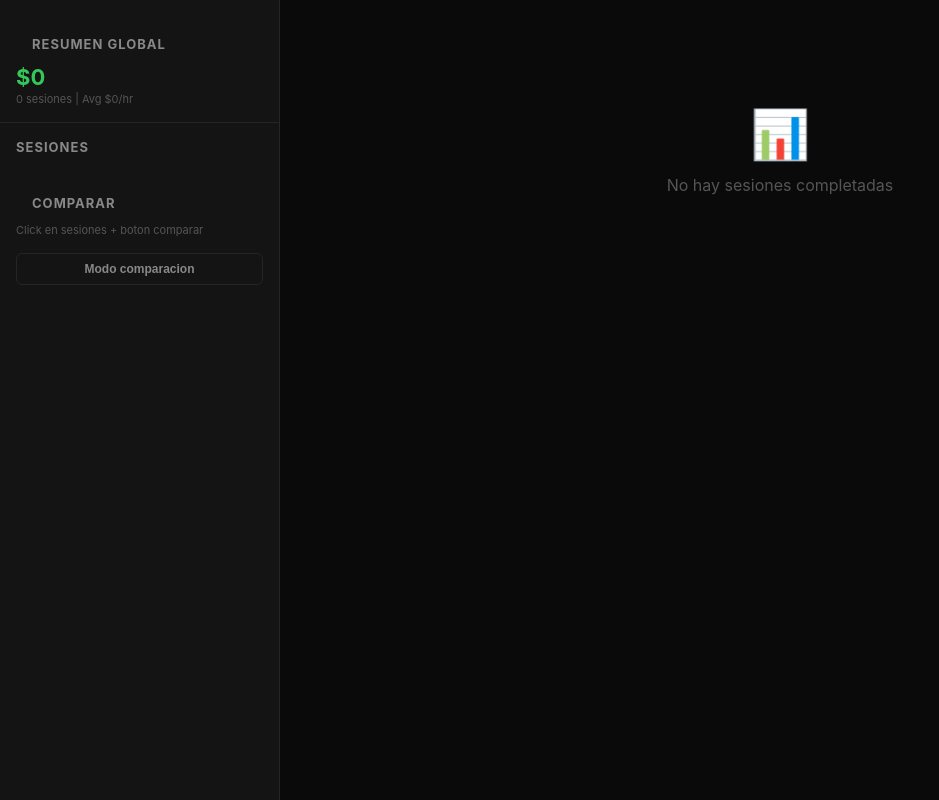
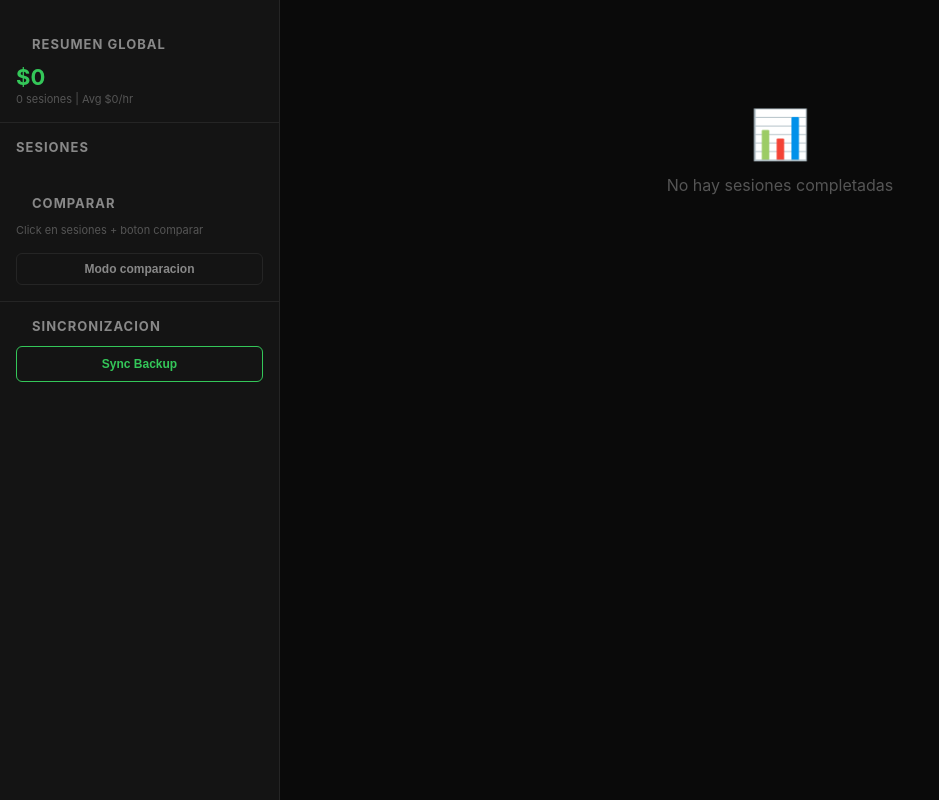
Before and after one commit to andresjosehr/tiktok, a Django app: page /analytics/ in a window 1280 px wide. Shown: the whole page, without its empty margins (0-939 px from the left). Run offline with Django 5.2, Linux system fonts and the light colour scheme; data that the repository does not hold is empty.

Commit message:
feat: endpoint de backup DB comprimido y boton Sync Backup en dashboard
Agrega /backup/ que genera mysqldump gzip, dashboard en / con boton
de sincronizacion, y script para importar en Mac via red local.

Co-Authored-By: Claude Opus 4.6 (1M context) <noreply@anthropic.com>

```diff
--- a/apps/tiktok_events/templates/tiktok_events/dashboard.html
+++ b/apps/tiktok_events/templates/tiktok_events/dashboard.html
@@ -35,6 +35,11 @@
         .compare-btn { width: 100%; padding: 8px; font-size: 12px; font-weight: 600; border: 1px solid var(--border); background: transparent; color: var(--text2); border-radius: 6px; cursor: pointer; margin-top: 8px; }
         .compare-btn:hover { border-color: var(--accent); color: var(--accent); }
         .compare-btn.active { background: var(--accent); color: #fff; border-color: var(--accent); }
+
+        .backup-btn { width: 100%; padding: 10px; font-size: 12px; font-weight: 600; border: 1px solid var(--green); background: transparent; color: var(--green); border-radius: 6px; cursor: pointer; transition: all 0.15s; }
+        .backup-btn:hover { background: var(--green); color: #000; }
+        .backup-btn:disabled { opacity: 0.5; cursor: not-allowed; }
+        .backup-status { font-size: 11px; color: var(--text3); margin-top: 6px; text-align: center; }
 
         /* Main */
         .main { padding: 24px; overflow-y: auto; }
@@ -117,6 +122,12 @@
             <div class="sidebar-title">Comparar</div>
             <div style="font-size: 11px; color: var(--text3); margin-bottom: 8px;">Click en sesiones + boton comparar</div>
             <button class="compare-btn" id="compare-btn" onclick="toggleCompareMode()">Modo comparacion</button>
+        </div>
+
+        <div class="sidebar-section">
+            <div class="sidebar-title">Sincronizacion</div>
+            <button class="backup-btn" id="backup-btn" onclick="downloadBackup()">Sync Backup</button>
+            <div class="backup-status" id="backup-status"></div>
         </div>
     </div>
 
@@ -387,6 +398,41 @@ function closeCompare() {
     selectedForCompare.clear();
 }
 
+// Backup download
+function downloadBackup() {
+    const btn = document.getElementById('backup-btn');
+    const status = document.getElementById('backup-status');
+    btn.disabled = true;
+    btn.textContent = 'Generando backup...';
+    status.textContent = '';
+
+    fetch('/backup/')
+        .then(res => {
+            if (!res.ok) throw new Error(`Error ${res.status}`);
+            const filename = res.headers.get('Content-Disposition')?.match(/filename="(.+)"/)?.[1] || 'backup.sql.gz';
+            return res.blob().then(blob => ({ blob, filename }));
+        })
+        .then(({ blob, filename }) => {
+            const url = URL.createObjectURL(blob);
+            const a = document.createElement('a');
+            a.href = url;
+            a.download = filename;
+            a.click();
+            URL.revokeObjectURL(url);
+            const sizeMB = (blob.size / 1024 / 1024).toFixed(2);
+            status.textContent = `${filename} (${sizeMB} MB)`;
+            status.style.color = 'var(--green)';
+        })
+        .catch(err => {
+            status.textContent = `Error: ${err.message}`;
+            status.style.color = 'var(--accent)';
+        })
+        .finally(() => {
+            btn.disabled = false;
+            btn.textContent = 'Sync Backup';
+        });
+}
+
 // Load first session on page load
 {% if sessions %}
 loadSession({{ sessions.0.id }});
--- a/config/urls.py
+++ b/config/urls.py
@@ -19,7 +19,10 @@ from django.urls import path, include
 from django.conf import settings
 from django.conf.urls.static import static
 
+from config.views import database_backup
+
 urlpatterns = [
+    path('backup/', database_backup, name='database_backup'),
     path('admin/', admin.site.urls),
     path('dino/', include('apps.services.dinochrome.dino-game.urls')),
     path('dinochrome/', include('apps.services.dinochrome.overlays.urls')),
@@ -30,6 +33,7 @@ urlpatterns = [
     path('tugofwar/', include('apps.services.tugofwar.game.urls')),
     path('simulator/', include('apps.simulator.urls')),
     path('analytics/', include('apps.tiktok_events.urls')),
+    path('', include('apps.tiktok_events.urls')),
 ]
 
 # Serve media and static files in development
```
Also changed, not shown: config/views.py (added, +37 -0 lines), 1 other file.
